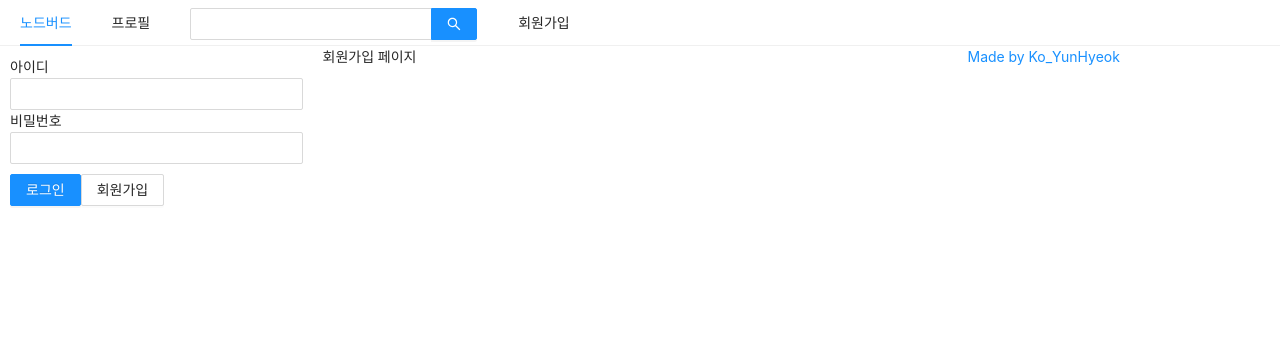
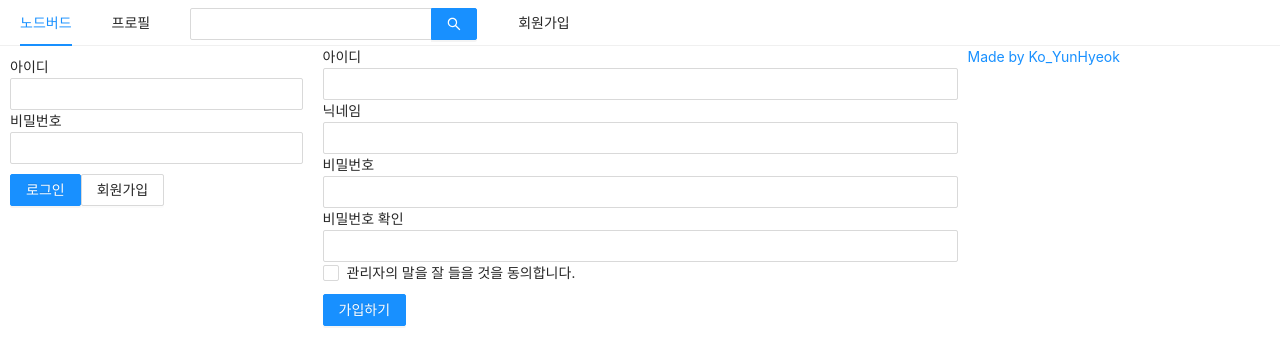
Before and after one commit to KYH9800/NodeBird-with-server, a Next.js app in the folder prepare/front/: page /signup in a window 1280 px wide. Shown: the top 364 px of the page. Built offline with nearby package versions, Linux system fonts and the light colour scheme.

Commit message:
build up proFile-Page and signup-Page in using custom hook

```diff
--- a/prepare/front/components/LoginForm.js
+++ b/prepare/front/components/LoginForm.js
@@ -1,20 +1,14 @@
-import React, { useCallback, useState } from "react";
+import React, { useCallback } from "react";
 import { Button, Form, Input } from "antd";
 import Link from "next/link";
 import styled from "styled-components"; // 태그 안에 객체 생성 뒤 style을 설정하면 렌더링 시 새로운 객체로 인식한다 때문에 styled-components 사용
+import PropTypes from "prop-types";
+//* customHook 적용하기
+import useInput from "../hooks/useInput"; // 패턴이 비슷한데 조금씩 다른 것들 커스텀 훅으로 처리할 수 있다
 
 const LoginForm = ({ setIsLoggedIn }) => {
-  const [id, setId] = useState("");
-  const [password, setPassword] = useState("");
-
-  // 패턴이 비슷한데 조금씩 다른 것들 커스텀 훅으로 처리할 수 있다
-  const onChangeId = useCallback((e) => {
-    setId(e.target.value);
-  }, []);
-
-  const onChangePassword = useCallback((e) => {
-    setPassword(e.target.value);
-  }, []);
+  const [id, onChangeId] = useInput("");
+  const [password, onChangePassword] = useInput("");
 
   // onFinish은 자동으로 e.preventDefault() 가 적용되어 있다
   const onSubmitForm = useCallback(() => {
@@ -50,6 +44,10 @@
 
 export default LoginForm;
 
+LoginForm.propTypes = {
+  setIsLoggedIn: PropTypes.func.isRequired,
+};
+
 // styled-components
 const ButtonWrapper = styled.div`
   margin-top: 10px;
--- /dev/null
+++ b/prepare/front/hooks/useInput.js
@@ -0,0 +1,9 @@
+import { useState, useCallback } from "react";
+//! custom hook
+export default (initialValue = null) => {
+  const [value, setValue] = useState(initialValue);
+  const handler = useCallback((e) => {
+    setValue(e.target.value);
+  }, []);
+  return [value, handler];
+};
--- a/prepare/front/pages/signup.js
+++ b/prepare/front/pages/signup.js
@@ -1,19 +1,96 @@
-import React from "react"; // next는 이 구문이 필요없다(써도 상관은 없다)
+import React, { useCallback, useState } from "react"; // next는 이 구문이 필요없다(써도 상관은 없다)
 // import Head from "next/head";
 import AppLayout from "../components/AppLayout";
 import Head from "next/head";
+import { Button, Checkbox, Form, Input } from "antd";
+import styled from "styled-components";
+//* customHook 적용하기
+import useInput from "../hooks/useInput";
 
 const Signup = () => {
+  const [id, onChangeId] = useInput(""); // customHook
+  const [nickname, onChangeNickname] = useInput(""); // customHook
+  const [password, onChangePassword] = useInput(""); // customHook
+  // useState
+  const [passwordCheck, setPasswordCheck] = useState("");
+  const [passwordError, setPasswordError] = useState(false);
+  // 약관동의 Checkbox
+  const [term, setTerm] = useState("");
+  const [termError, setTermError] = useState(false);
+  // password와 passwordCheck가 같은지 검사
+  const onChangePasswordCheck = useCallback(
+    (e) => {
+      setPasswordCheck(e.target.value);
+      setPasswordError(e.target.value !== password); // 비밀번호 일치 여부 확인
+    },
+    [password]
+  );
+
+  const onChangeTerm = useCallback((e) => {
+    console.log(e.target.checked);
+    setTerm(e.target.checked);
+    setTermError(false);
+  }, []);
+
+  const onSubmit = useCallback(() => {
+    if (password !== passwordCheck) {
+      return setPasswordError(true);
+    }
+    if (!term) {
+      return setTermError(true);
+    }
+    console.log("server로 보낼 정보: ", id, nickname, password); //! server로 보낼 정보
+  }, [password, passwordCheck, term]);
+
   return (
-    <>
+    <AppLayout>
       <Head>
         <title>회원가입 | NodeBird</title>
       </Head>
-      <AppLayout>
-        <div>회원가입 페이지</div>
-      </AppLayout>
-    </>
+      <Form onFinish={onSubmit}>
+        <div>
+          <label htmlFor="user-id">아이디</label>
+          <br />
+          <Input value={id} required onChange={onChangeId} />
+        </div>
+        <div>
+          <label htmlFor="user-nick">닉네임</label>
+          <br />
+          <Input value={nickname} required onChange={onChangeNickname} />
+        </div>
+        <div>
+          <label htmlFor="user-password">비밀번호</label>
+          <br />
+          <Input value={password} required onChange={onChangePassword} />
+        </div>
+        <div>
+          <label htmlFor="user-password-check">비밀번호 확인</label>
+          <br />
+          <Input value={passwordCheck} required onChange={onChangePasswordCheck} />
+          {passwordError && <ErrorMessage>비밀번호가 일치하지 않습니다.</ErrorMessage>}
+        </div>
+        <div>
+          <Checkbox name="user-term" checked={term} onChange={onChangeTerm}>
+            관리자의 말을 잘 들을 것을 동의합니다.
+          </Checkbox>
+          {termError && <ErrorMessage>약관에 동의하셔야 합니다.</ErrorMessage>}
+        </div>
+        <SubmitDiv>
+          <Button type="primary" htmlType="submit">
+            가입하기
+          </Button>
+        </SubmitDiv>
+      </Form>
+    </AppLayout>
   );
 };
 
 export default Signup;
+
+// styled-components
+const ErrorMessage = styled.div`
+  color: red;
+`;
+const SubmitDiv = styled.div`
+  margin-top: 10px;
+`;
```
